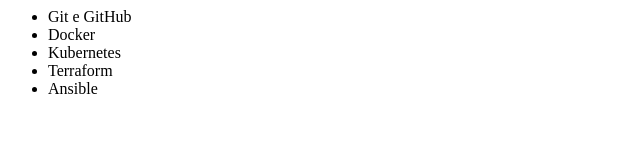
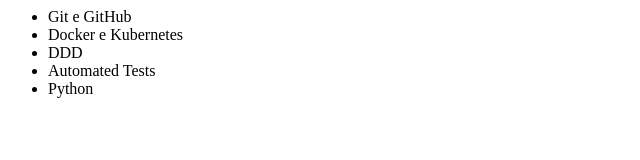
Before and after one commit to joaovictorino/portal, a plain HTML site: page home.html in a window 1280 px wide. Shown: the whole page, without its empty margins (0-640 px from the left). Drawn offline with Linux system fonts and the light colour scheme.

Commit message:
adicionando novo lab de python

```diff
--- a/home.html
+++ b/home.html
@@ -3,10 +3,10 @@
   <body>
     <ul>
       <li>Git e GitHub</li>
-      <li>Docker</li>
-      <li>Kubernetes</li>
-      <li>Terraform</li>
-      <li>Ansible</li>
+      <li>Docker e Kubernetes</li>
+      <li>DDD</li>
+      <li>Automated Tests</li>
+      <li>Python</li>
     <ul>
   </body>
 </html>
```
